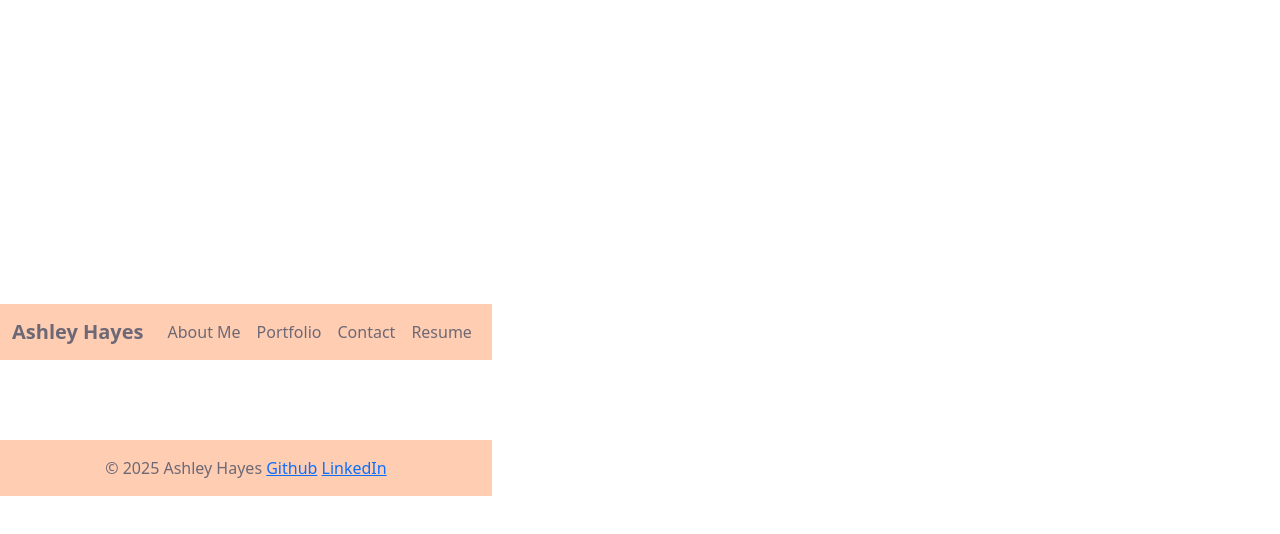
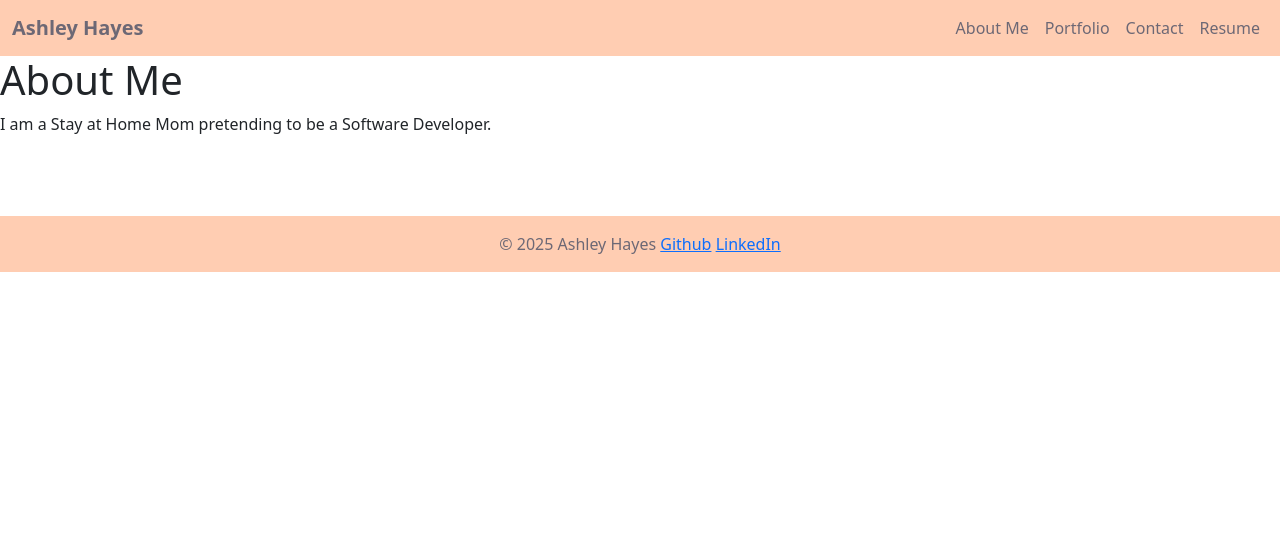
Before and after one commit to ashleymh060504/Portfolio-2, a React (Vite) app: page / in a window 1280 px wide. Shown: the top 534 px of the page. Built offline with nearby package versions, Linux system fonts and the light colour scheme.

Commit message:
Deleted Home pg, added img to assets, made About the landing pg, commented out body in index.css, added Header & footer to app and wrapped Outlet in section.

```diff
--- a/src/App.jsx
+++ b/src/App.jsx
@@ -1,24 +1,17 @@
 import { Outlet } from "react-router-dom";
+import Header from "./components/Header";
+import Footer from "./components/Footer";
 
 function App() {
   return (
     <div>
-      <Outlet />
+      <Header />
+      <section>
+        <Outlet />
+      </section>
+      <Footer />
     </div>
   );
 }
 
-//   return (
-//     <Router>
-//       <Header />
-//       <Routes>
-//         <Route path="/" element={<Home />} />
-//         <Route path="/about" element={<About />} />
-//         <Route path="/portfolio" element={<Portfolio />} />
-//         <Route path="/contact" element={<Contact />} />
-//       </Routes>
-//     </Router>
-//   );
-// };
-
 export default App;
--- a/src/index.css
+++ b/src/index.css
@@ -24,13 +24,13 @@ a:hover {
   /* color: #535bf2; */
 }
 
-body {
+/* body {
   margin: 0;
   display: flex;
   place-items: center;
   min-width: 320px;
   min-height: 100vh;
-}
+} */
 
 h1 {
   font-size: 3.2em;
--- a/src/main.jsx
+++ b/src/main.jsx
@@ -6,7 +6,6 @@ import App from './App.jsx';
 import About from './pages/About.jsx';
 import 'bootstrap/dist/css/bootstrap.min.css';
 import Contact from './pages/Contact.jsx';
-import Home from './pages/Home.jsx';
 import Portfolio from './pages/Portfolio.jsx';
 
 const BrowserRouter = createBrowserRouter([
@@ -16,10 +15,6 @@ const BrowserRouter = createBrowserRouter([
     children: [
       {
         index: true,
-        element: <Home />,
-      },
-      {
-        path: 'about',
         element: <About />,
       },
       {
--- a/src/pages/Home.jsx
+++ /dev/null
@@ -1,13 +0,0 @@
-import Footer from '../components/Footer';
-import Header from '../components/Header';
-
-function Home () {
-  return (
-    <div>
-      <Header />
-      <Footer />
-    </div>
-  );
-}
-
-export default Home;
```
Also changed, not shown: 1 other file (tests, documents, lock files or other folders).
